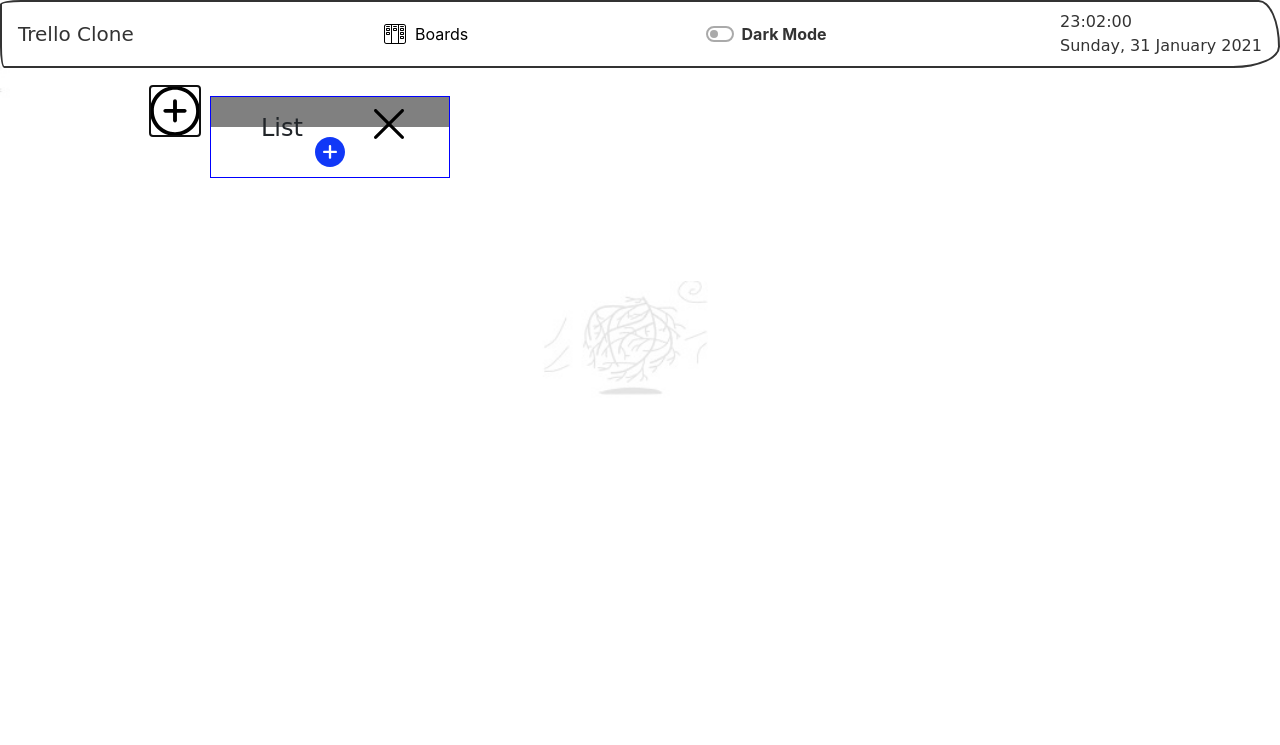
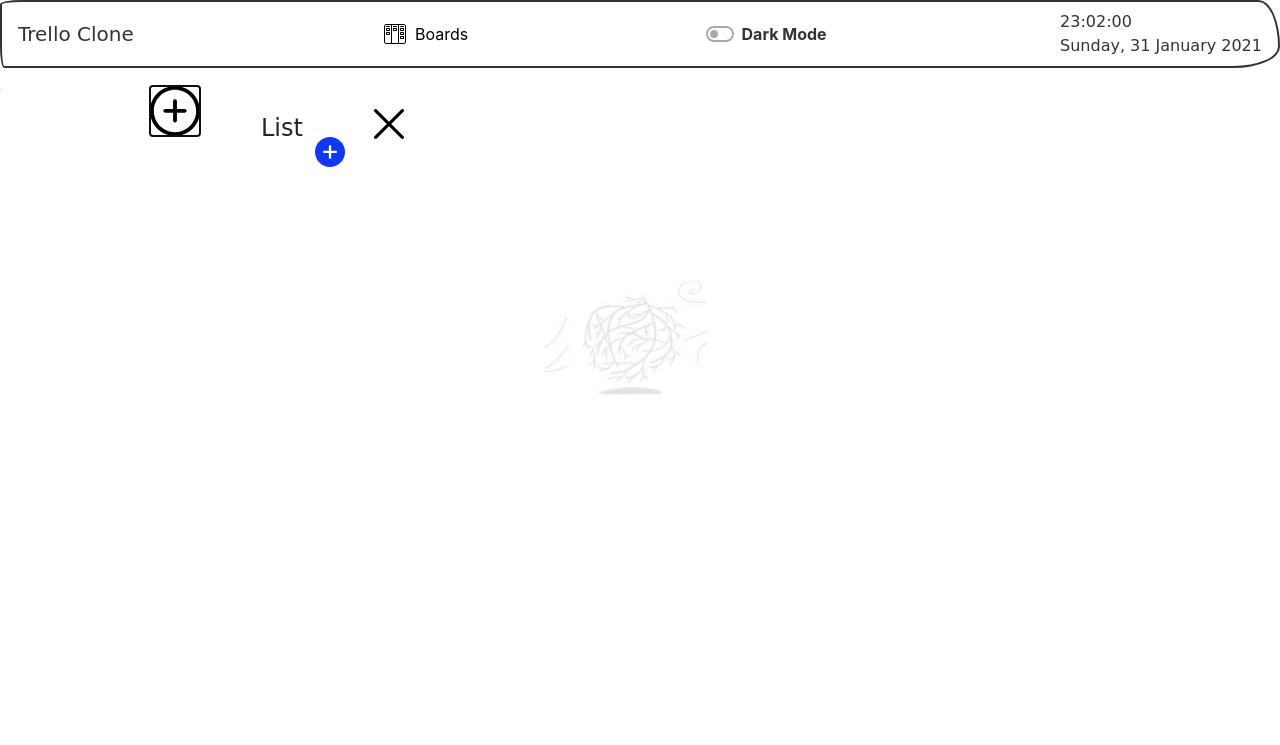
Before and after one commit to YuPodd/rsclone, a website built with webpack: page src/template.html in a window 1280 px wide. Both pictures are taken after a click on the button 175 px from the left and 111 px from the top of the page. Shown: the top 745 px of the page. Built offline with nearby package versions, Linux system fonts and the light colour scheme; a web font is replaced by a local one.

Commit message:
fix: fix list header style

```diff
--- a/src/styles/dayNightMode.css
+++ b/src/styles/dayNightMode.css
@@ -18,8 +18,13 @@
     background-color: var(--secondary) !important;
 }
 
-[data-theme="dark"] .list,
-.list__header {
+[data-theme="dark"] .list {
+    background-color: grey ;
+    border: var(--gray-dark);
+    border-bottom: grey !important;
+}
+
+[data-theme="dark"] .list__header {
     background-color: grey;
     border: var(--gray-dark);
     border-bottom: grey !important;
--- a/src/styles/list.css
+++ b/src/styles/list.css
@@ -22,14 +22,14 @@
     height: 50px;
 }
 
-.list{
+.list {
     width: 15em;
     min-width: 12em;
     min-height: 50px;
     overflow: auto;
     margin: 10px;
     background-color: white;
-    border: blue 1px solid;
+    border: var(--white-border);
 }
 
 .list__header{
@@ -38,7 +38,6 @@
     justify-content: space-around;
     height: 30px;
     padding: 12px;
-    border-bottom: blue 3px solid;
 }
 
 .list__title{
```
